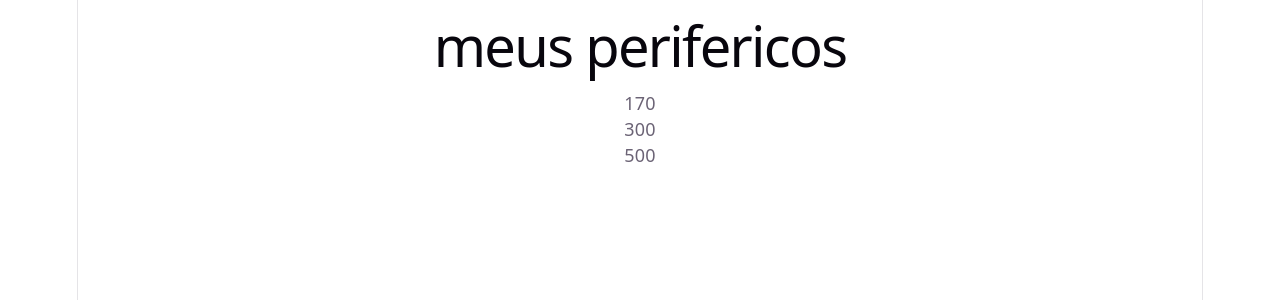
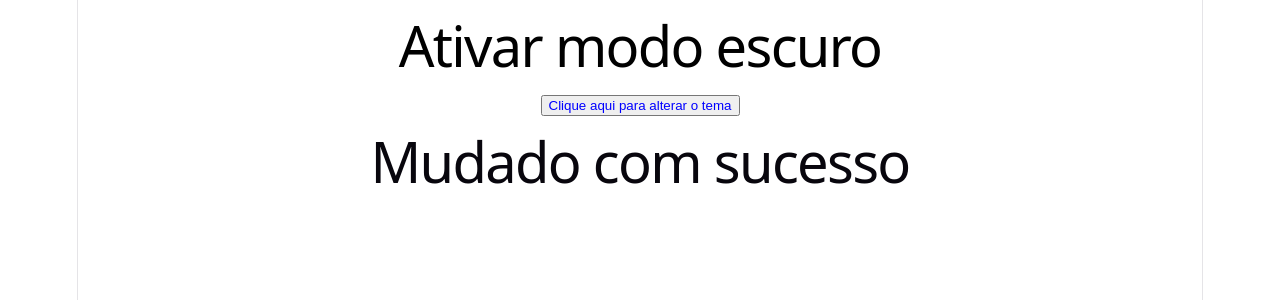
Before and after one commit to GabrielSimioni12/praticando, a React (Vite) app in the folder vite-project/: page / in a window 1280 px wide. Shown: the top 300 px of the page. Built offline with nearby package versions, Linux system fonts and the light colour scheme.

Commit message:
praticando #02

```diff
--- a/vite-project/src/main.tsx
+++ b/vite-project/src/main.tsx
@@ -1,10 +1,12 @@
 import { StrictMode } from 'react'
 import { createRoot } from 'react-dom/client'
 import './index.css'
-import Produto from './teste.tsx'
+
+import App from './teste'
+
 
 createRoot(document.getElementById('root')!).render(
   <StrictMode>
-    <Produto mouse={170.00} teclado={300} monitor={500} perifericos='meus perifericos'   />
+    <App />
   </StrictMode>,
 )
--- a/vite-project/src/teste.tsx
+++ b/vite-project/src/teste.tsx
@@ -1,24 +1,33 @@
+import { useState } from 'react'
 
-type Produto = {
-  mouse: number
-  teclado: number
-  monitor: number
-  perifericos: string
-}
+const App = () => {
+  const [darkMode, setDarkMode] = useState<boolean>(false)
 
-
-const Produto = ({mouse, teclado, monitor, perifericos}: Produto)  => {
+  const alterar = () => {
+    setDarkMode(!darkMode)
+  }
 
   return (
-      <div>
-        <h1>{perifericos}</h1>
-        <p>{mouse}</p>
-        <p>{teclado}</p>
-        <p>{monitor}</p>
+    <div
+      style={{
+        color: darkMode ? 'red' : 'blue',
+        height: '100vh'
+      }}
+    >
+      <h1 style={{color: darkMode ? 'yellow' : 'black'}}>Ativar modo escuro</h1>
 
+      <button
+        onClick={alterar}
+        style={{
+          color: darkMode ? 'red' : 'blue'
+        }}
+      >
+        Clique aqui para alterar o tema
+      </button>
 
-      </div>
+      <h1>Mudado com sucesso</h1>
+    </div>
   )
 }
 
-export default Produto
+export default App
```
